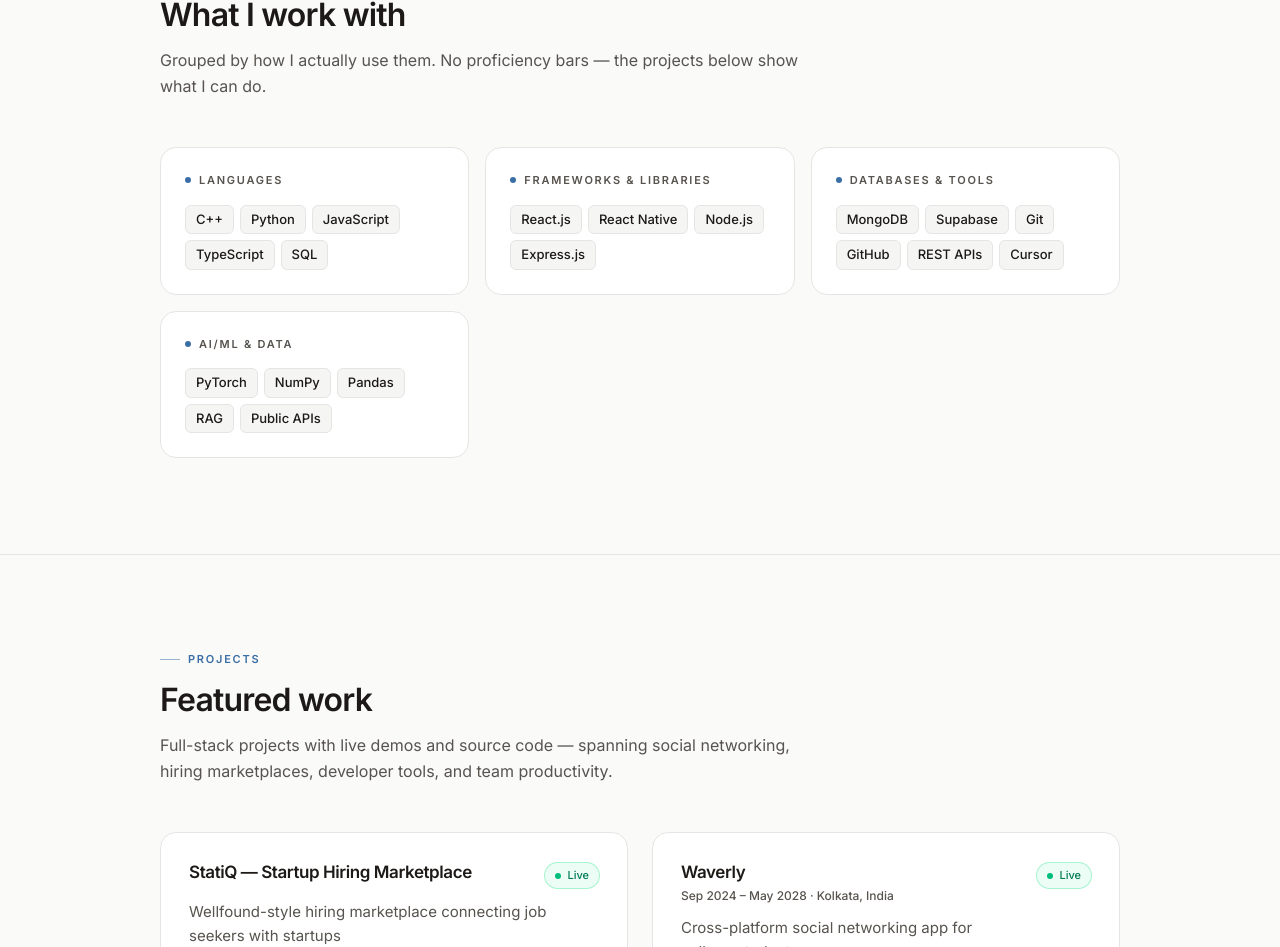
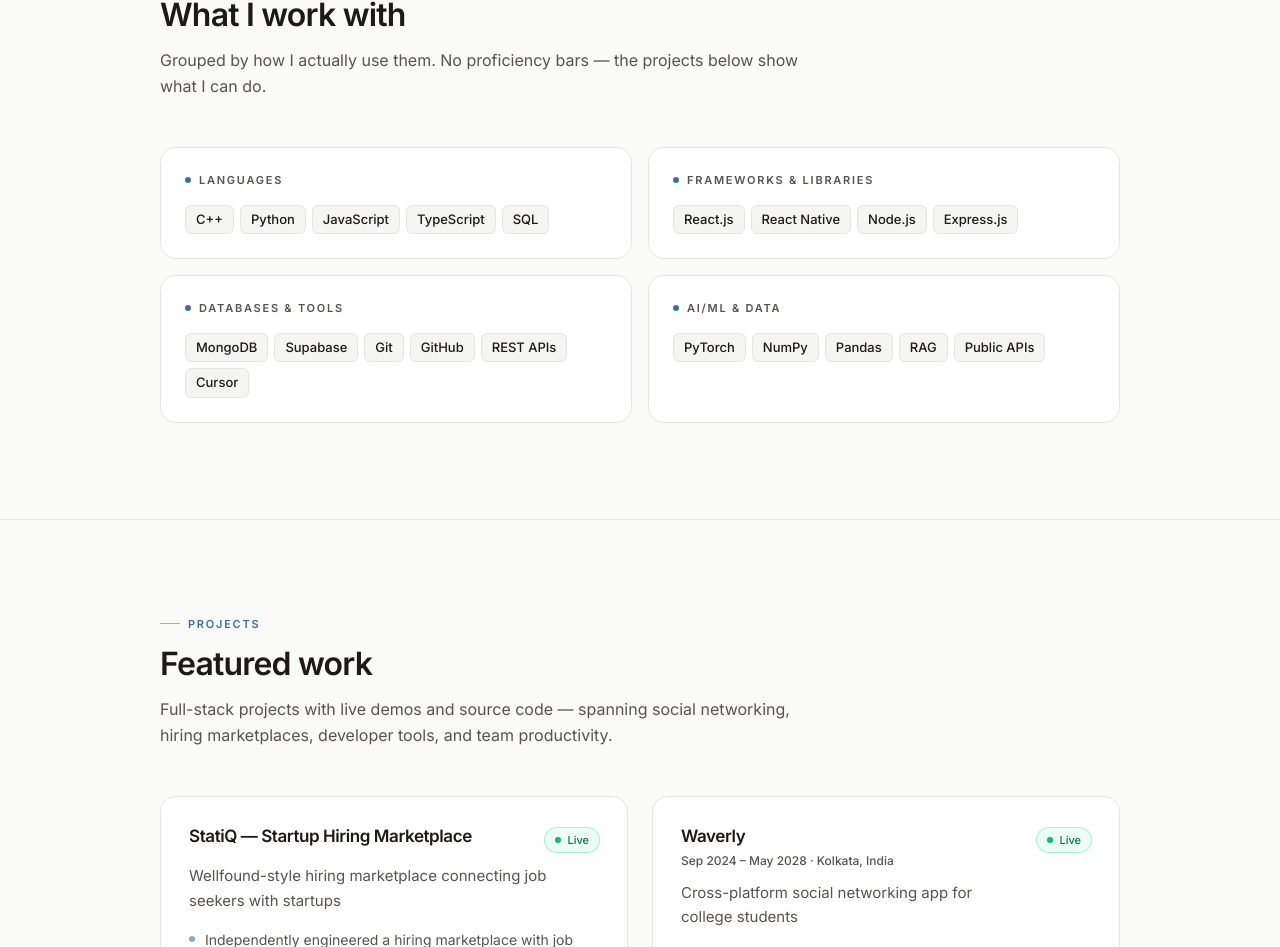
Before and after one commit to Exploring-glitch/sreeja-dey-portfolio, a React (Vite) app: page / in a window 1280 px wide. Shown: the part 1490-2437 px from the top of the page. Built offline with nearby package versions, Linux system fonts and the light colour scheme.

Commit message:
style: balance skill cards in a two-column grid

```diff
--- a/src/components/Skills.jsx
+++ b/src/components/Skills.jsx
@@ -10,7 +10,7 @@
           title="What I work with"
           description="Grouped by how I actually use them. No proficiency bars — the projects below show what I can do."
         />
-        <div className="grid gap-4 sm:grid-cols-2 lg:grid-cols-3">
+        <div className="grid gap-4 sm:grid-cols-2">
           {skillGroups.map((group) => (
             <div
               key={group.title}
```
